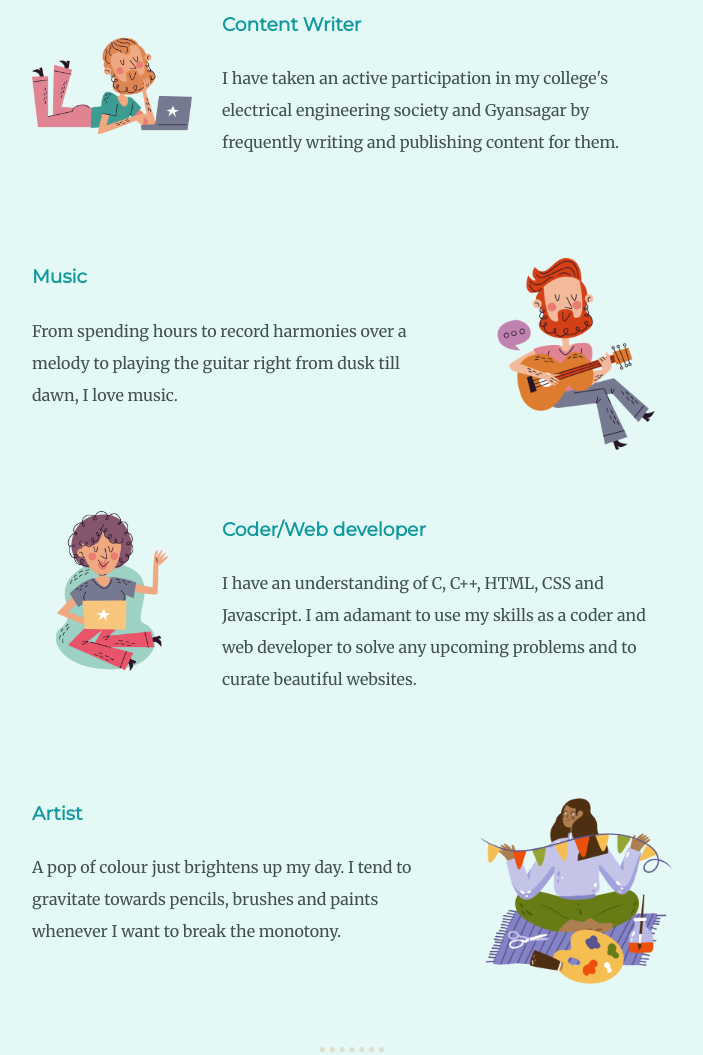
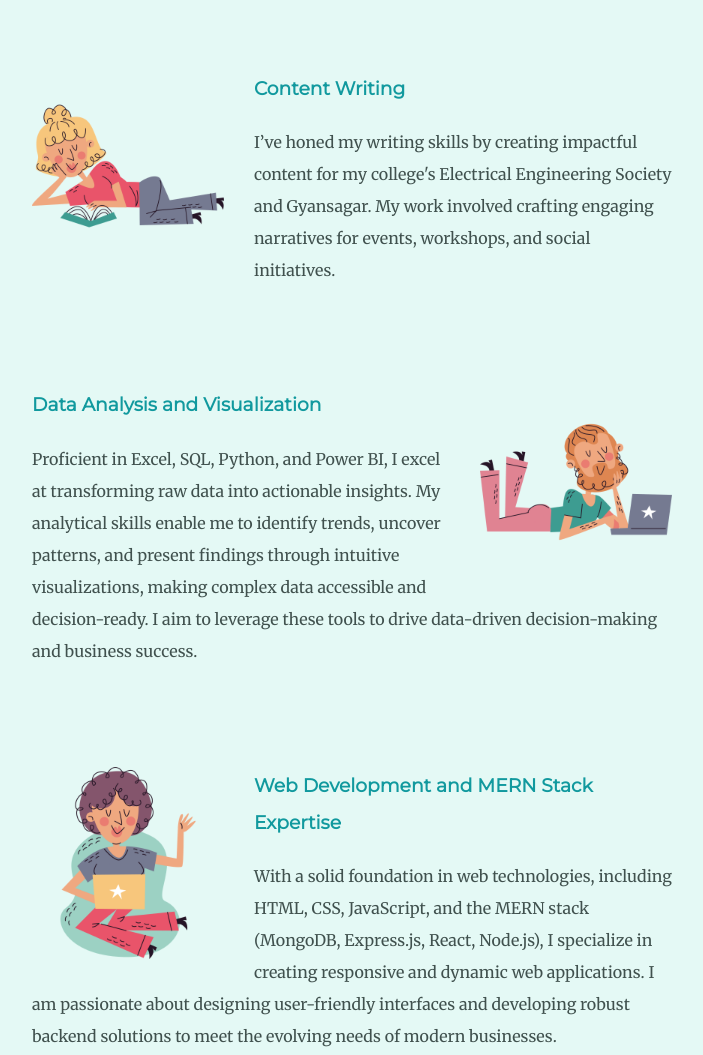
Before and after one commit to gilliananthony/my-site, a plain HTML site: page index.html in a window 1280 px wide. Shown: the part 1220-2275 px from the top of the page, without its empty margins (288-991 px from the left). Drawn offline with Linux system fonts and the light colour scheme.

Commit message:
Add files via upload

```diff
--- a/css/styles.css
+++ b/css/styles.css
@@ -84,7 +84,7 @@ h4{
   line-height: 2;
 }
 .image{
-  width: 25%;
+  width: 30%;
   float: left;
   margin-right: 30px;
 }
--- a/index.html
+++ b/index.html
@@ -23,32 +23,32 @@
       <div class="profile">
         <img class="pp" src="gillian.png" alt="gillian's profile picture">
         <h2>Hello.</h2>
-        <p class ="intro">I am a student at National Institute of Technology Silchar.
-          My study focuses on design and application of equipment, devices and systems which use electricity, electronics, and electromagnetism.
-          I am also exploring the field of web development and am a coding enthusiast.</p>
+        <p class ="intro">I am an Electrical Engineer from NIT Silchar with expertise in software development and data analytics. My skills include front-end technologies like HTML, CSS, JavaScript, and React, as well as back-end development using Node.js, Express.js, and MongoDB. I am proficient in Git, Python, SQL, MySQL, and tools like NumPy and Pandas, with a strong focus on problem-solving. I am passionate about building innovative software solutions and data-driven insights.</p>
       </div>
       <hr>
       <div class="skills">
         <h2>My Skills.</h2>
         <div class="skill-row">
-          <img class="image" src="images/laptop.png" alt="">
-          <h3>Content Writer</h3>
-          <p>I have taken an active participation in my college's electrical engineering society and Gyansagar by frequently writing and publishing content for them.</p>
+          <img class="image" src="images\reading.png" alt="">
+          <h3>Content Writing</h3>
+          <p>I’ve honed my writing skills by creating impactful content for my college's Electrical Engineering Society and Gyansagar. My work involved crafting engaging narratives for events, workshops, and social initiatives.</p>
         </div>
         <div class="skill-row">
-          <img class="image2" src="images/guitar.png" alt="">
-          <h3>Music</h3>
-          <p>From spending hours to record harmonies over a melody to playing the guitar right from dusk till dawn, I love music. </p>
+          <img class="image2" src="images/laptop.png" alt="">
+          <h3>Data Analysis and Visualization</h3>
+          <p>Proficient in Excel, SQL, Python, and Power BI, I excel at transforming raw data into actionable insights. My analytical skills enable me to identify trends, uncover patterns, and present findings through intuitive visualizations, making complex data accessible and decision-ready. I aim to leverage these tools to drive data-driven decision-making and business success.</p>
         </div>
         <div class="skill-row">
           <img class="image" src="images/video-calling.png" alt="">
-          <h3>Coder/Web developer</h3>
-          <p>I have an understanding of C, C++, HTML, CSS and Javascript. I am adamant to use my skills as a coder and web developer to solve any upcoming problems and to curate beautiful websites. </p>
+          <h3>Web Development and MERN Stack Expertise</h3>
+          <p>With a solid foundation in web technologies, including HTML, CSS, JavaScript, and the MERN stack (MongoDB, Express.js, React, Node.js), I specialize in creating responsive and dynamic web applications. I am passionate about designing user-friendly interfaces and developing robust backend solutions to meet the evolving needs of modern businesses. </p>
         </div>
         <div class="skill-row">
-          <img class="image2" src="images/crafts.png" alt="">
-          <h3>Artist</h3>
-          <p>A pop of colour just brightens up my day. I tend to gravitate towards pencils, brushes and paints whenever I want to break the monotony. </p>
+          <img class="image2" src="images\guitar.png" alt="">
+          <h3>Music and Creative Collaboration</h3>
+          <p>
+            Music keeps me going. Whether I’m layering harmonies or strumming my guitar, it’s where I find creativity and inspiration that spills into everything else I do.
+          </p>
         </div>
 
       </div>
@@ -66,6 +66,7 @@
       <a class="footer-link" href="https://www.facebook.com/gillian.anthony.18/">Facebook</a>
       <a class="footer-link" href="https://twitter.com/gin_awk">Twitter</a>
       <a class="footer-link" href="https://www.instagram.com/latenightcoffeemugs/">Instagram</a>
+      <a class="footer-link" href="https://www.linkedin.com/in/gilliananthony13/">Linkedin</a>
       <p class = "bruh">© Gillian Anthony.</p>
     </div>
 
```
Also changed, not shown: images/reading.png (added).
